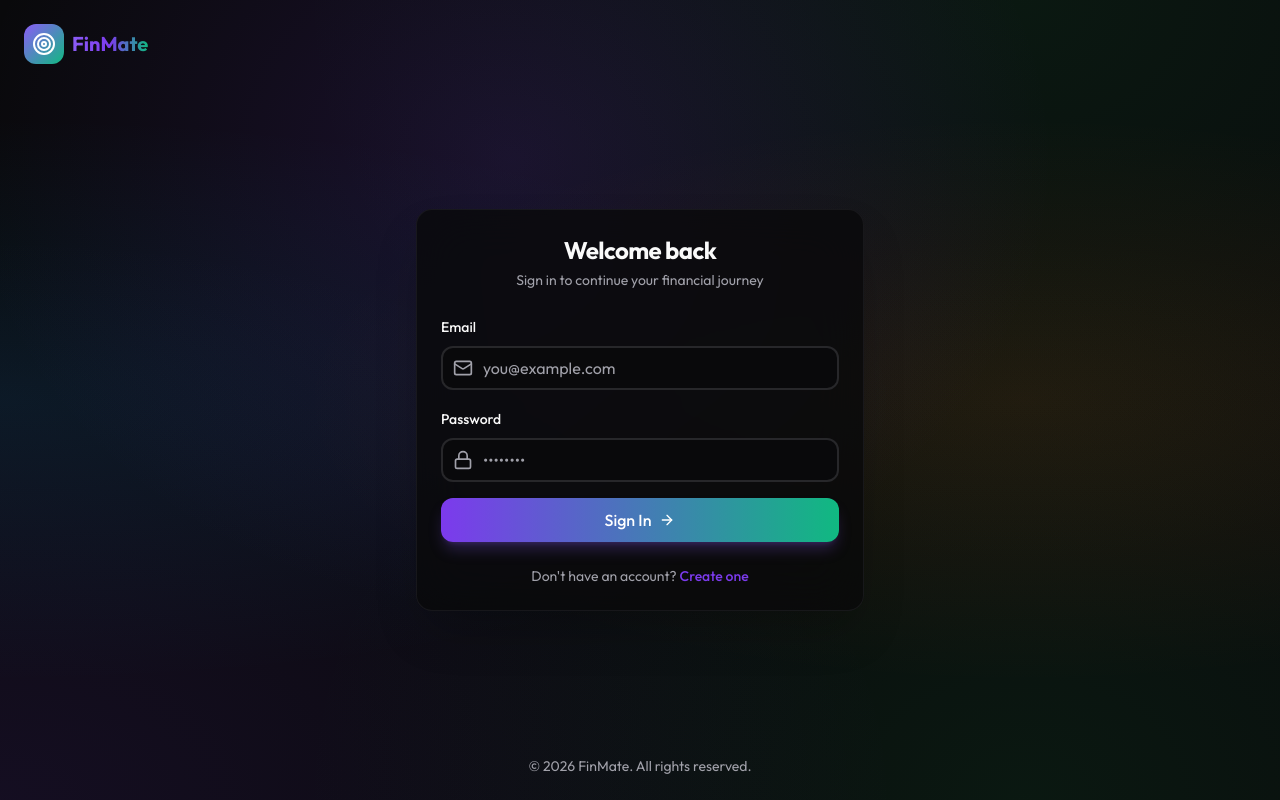
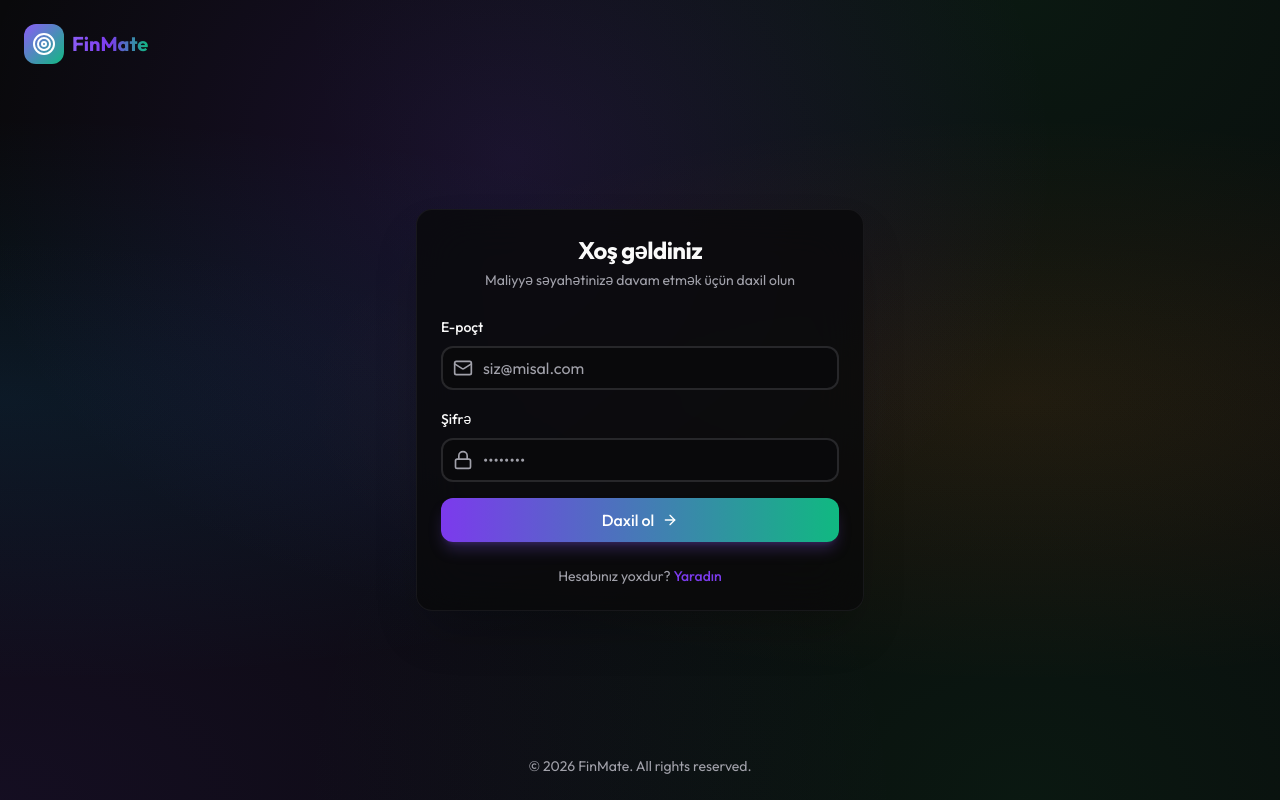
Before and after one commit to RahimovMurad/finmate-budget-app, a Next.js app: page /login in a window 1280 px wide. Built offline with nearby package versions, Linux system fonts and the light colour scheme.

Commit message:
Translate login page to Azerbaijani

```diff
--- a/app/(auth)/login/page.tsx
+++ b/app/(auth)/login/page.tsx
@@ -13,11 +13,13 @@ import { Input } from "@/components/ui/input";
 import { Label } from "@/components/ui/label";
 import { Card, CardContent, CardDescription, CardHeader, CardTitle } from "@/components/ui/card";
 import { useToast } from "@/hooks/use-toast";
+import { useLanguage } from "@/contexts/language-context";
 import { loginSchema, type LoginInput } from "@/lib/validations";
 
 export default function LoginPage() {
   const router = useRouter();
   const { toast } = useToast();
+  const { language } = useLanguage();
   const [isLoading, setIsLoading] = useState(false);
 
   const {
@@ -75,21 +77,28 @@ export default function LoginPage() {
     >
       <Card className="glass border-0 shadow-2xl">
         <CardHeader className="space-y-1 text-center">
-          <CardTitle className="text-2xl font-bold">Welcome back</CardTitle>
+          <CardTitle className="text-2xl font-bold">
+            {language === "az" ? "Xoş gəldiniz" : "Welcome back"}
+          </CardTitle>
           <CardDescription>
-            Sign in to continue your financial journey
+            {language === "az"
+              ? "Maliyyə səyahətinizə davam etmək üçün daxil olun"
+              : "Sign in to continue your financial journey"
+            }
           </CardDescription>
         </CardHeader>
         <CardContent>
           <form onSubmit={handleSubmit(onSubmit)} className="space-y-4">
             <div className="space-y-2">
-              <Label htmlFor="email">Email</Label>
+              <Label htmlFor="email">
+                {language === "az" ? "E-poçt" : "Email"}
+              </Label>
               <div className="relative">
                 <Mail className="absolute left-3 top-1/2 -translate-y-1/2 w-5 h-5 text-muted-foreground" />
                 <Input
                   id="email"
                   type="email"
-                  placeholder="you@example.com"
+                  placeholder={language === "az" ? "siz@misal.com" : "you@example.com"}
                   className="pl-10"
                   {...register("email")}
                 />
@@ -100,7 +109,9 @@ export default function LoginPage() {
             </div>
 
             <div className="space-y-2">
-              <Label htmlFor="password">Password</Label>
+              <Label htmlFor="password">
+                {language === "az" ? "Şifrə" : "Password"}
+              </Label>
               <div className="relative">
                 <Lock className="absolute left-3 top-1/2 -translate-y-1/2 w-5 h-5 text-muted-foreground" />
                 <Input
@@ -128,11 +139,11 @@ export default function LoginPage() {
               {isLoading ? (
                 <>
                   <Loader2 className="w-4 h-4 animate-spin" />
-                  Signing in...
+                  {language === "az" ? "Daxil olunur..." : "Signing in..."}
                 </>
               ) : (
                 <>
-                  Sign In
+                  {language === "az" ? "Daxil ol" : "Sign In"}
                   <ArrowRight className="w-4 h-4" />
                 </>
               )}
@@ -141,13 +152,13 @@ export default function LoginPage() {
 
           <div className="mt-6 text-center text-sm">
             <span className="text-muted-foreground">
-              Don&apos;t have an account?{" "}
+              {language === "az" ? "Hesabınız yoxdur?" : "Don't have an account?"}{" "}
             </span>
             <Link
               href="/register"
               className="font-medium text-primary hover:underline"
             >
-              Create one
+              {language === "az" ? "Yaradın" : "Create one"}
             </Link>
           </div>
         </CardContent>
```
